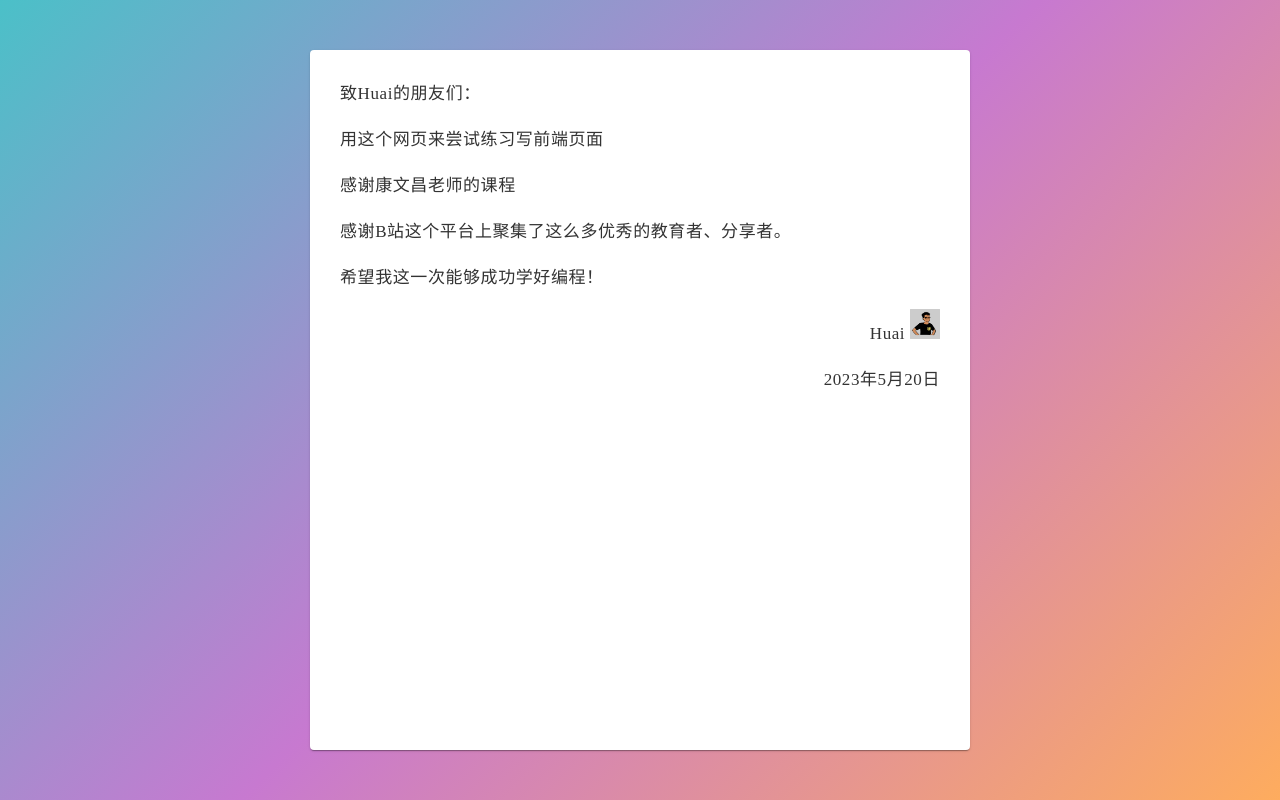
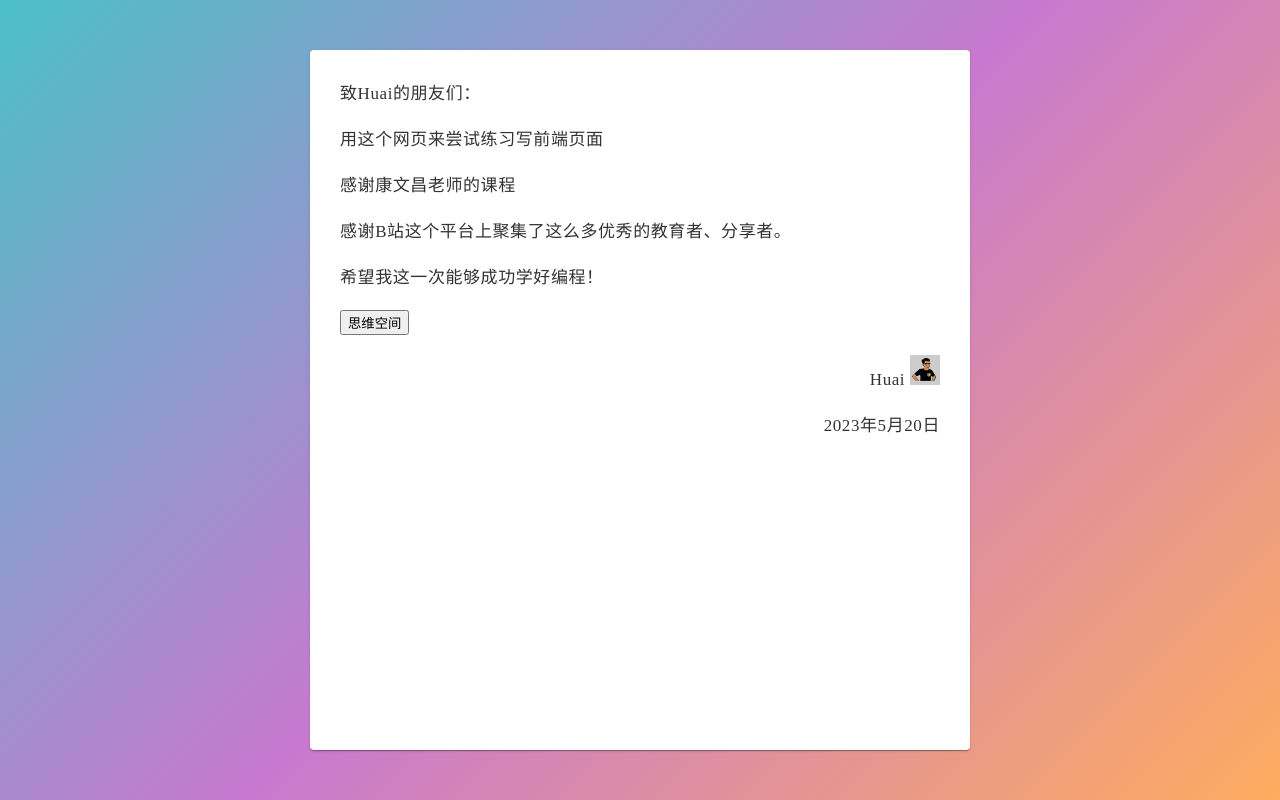
Before and after one commit to Huai888/re01, a plain HTML site: page index.html in a window 1280 px wide. Drawn offline with Linux system fonts and the light colour scheme.

Commit message:
Update index.html

```diff
--- a/index.html
+++ b/index.html
@@ -50,6 +50,7 @@
       <p>感谢康文昌老师的课程</p>
       <p>感谢B站这个平台上聚集了这么多优秀的教育者、分享者。</p>
       <p>希望我这一次能够成功学好编程！</p>
+      <a href = "https://flowus.cn/47b29e47-b888-4650-b299-cabc9e33d6b0" target="_blank"><button>思维空间</button></a>
       <p style="text-align: right">
         Huai
         <img
```
